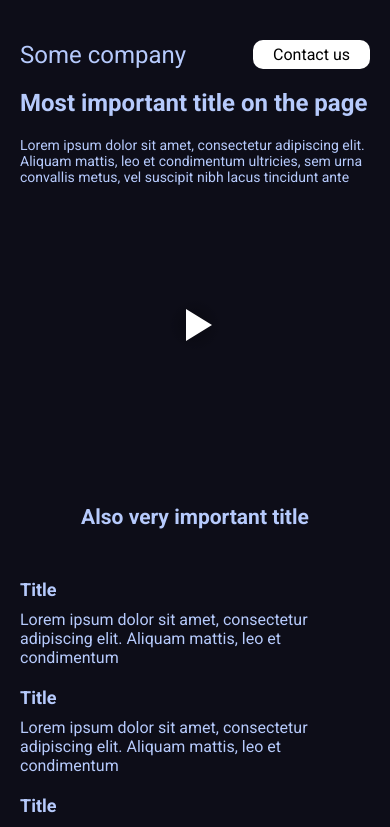
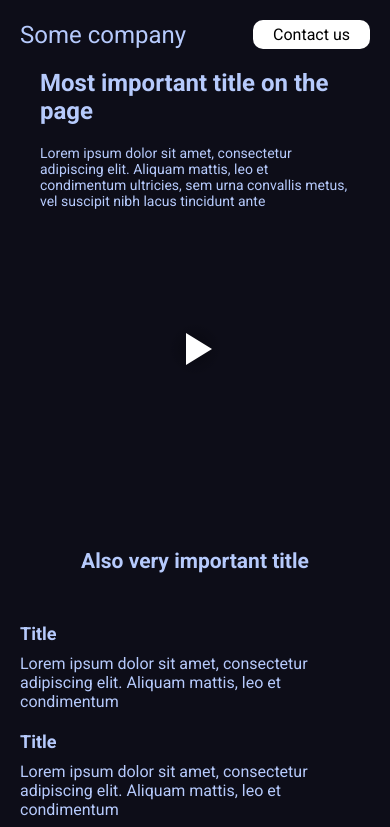
Before and after one commit to sparkkkd/cadex-task, a React (Vite) app: page / in a window 390 px wide. Shown: the top 827 px of the page. Built offline with nearby package versions, Linux system fonts and the light colour scheme; no server answers.

Commit message:
Container component / Hero section adaptive

```diff
--- a/src/App.module.sass
+++ b/src/App.module.sass
@@ -11,11 +11,6 @@ body
   color: #b6cafc
   font-family: Roboto
 
-.container
-  max-width: 1240px
-  padding: 20px
-  margin: 0 auto
-
 h1, h2, h3, h4, h5, h6
   margin: 0
   padding: 0
--- /dev/null
+++ b/src/UI/Container/Container.module.sass
@@ -0,0 +1,4 @@
+.container
+  max-width: 1240px
+  padding: 20px
+  margin: 0 auto
--- /dev/null
+++ b/src/UI/Container/Container.tsx
@@ -0,0 +1,9 @@
+import styles from './Container.module.sass'
+
+interface ContainerProps {
+	children: JSX.Element
+}
+
+export default function Container({ children }: ContainerProps) {
+	return <div className={styles.container}>{children}</div>
+}
--- a/src/components/Features/Features.tsx
+++ b/src/components/Features/Features.tsx
@@ -1,10 +1,12 @@
-import Button from '../../UI/MainButton/Button'
+import Button from '../../UI/Button/Button'
+import Container from '../../UI/Container/Container'
 import styles from './Features.module.sass'
 
 import { FEATURES } from './constant'
 
 export default function Features() {
 	return (
+		<Container>
 			<div className={styles.container}>
 				<h2 className={styles.title}>Also very important title</h2>
 				<div className={styles.featuresContainer}>
@@ -17,5 +19,6 @@ export default function Features() {
 				</div>
 				<Button link='/contacts' text='Contact us' />
 			</div>
+		</Container>
 	)
 }
--- a/src/components/Header/Header.module.sass
+++ b/src/components/Header/Header.module.sass
@@ -1,13 +1,17 @@
 .container
   width: 100%
   position: sticky
-  padding: 20px 0px
+  padding: 20px 20px
   top: 0
+  z-index: 999
+  background-color: #0d0d18
+
+.wrapper
+  max-width: 1240px
+  margin: 0 auto
   display: flex
   justify-content: space-between
   align-items: center
-  background-color: #0d0d18
-  z-index: 999
 
 .logo
   font-size: 32px
--- a/src/components/Header/Header.tsx
+++ b/src/components/Header/Header.tsx
@@ -1,4 +1,5 @@
-import Button from '../../UI/MainButton/Button'
+import Button from '../../UI/Button/Button'
+import Container from '../../UI/Container/Container'
 import styles from './Header.module.sass'
 
 import { Link } from 'react-router-dom'
@@ -6,10 +7,12 @@ import { Link } from 'react-router-dom'
 export default function Header() {
 	return (
 		<div className={styles.container}>
-			<Link className={styles.logo} to={`/`}>
-				Some company
-			</Link>
-			<Button link='/contacts' text='Contact us' />
+			<div className={styles.wrapper}>
+				<Link className={styles.logo} to={`/`}>
+					Some company
+				</Link>
+				<Button link='/contacts' text='Contact us' />
+			</div>
 		</div>
 	)
 }
--- /dev/null
+++ b/src/components/Hero/Hero.module.sass
@@ -0,0 +1,29 @@
+.container
+  padding: 100px 0px
+  margin-top: 50px
+  display: flex
+  flex-direction: column
+  justify-content: center
+  align-items: center
+  background-color: #0047a4
+
+.title
+  margin-bottom: 40px
+  font-size: 40px
+  color: #fff
+
+// Media
+@media screen and ( max-width: 1205px )
+  .container
+    padding: 60px 0px
+
+  .title
+    font-size: 34px
+
+@media screen and ( max-width: 505px )
+  .container
+    padding: 30px 0px
+
+  .title
+    margin-bottom: 20px
+    font-size: 24px
--- /dev/null
+++ b/src/components/Hero/Hero.tsx
@@ -0,0 +1,11 @@
+import Button from '../../UI/Button/Button'
+import styles from './Hero.module.sass'
+
+export default function Hero() {
+	return (
+		<div className={styles.container}>
+			<h3 className={styles.title}>Less important title</h3>
+			<Button text='Contact us' link='/contacts' />
+		</div>
+	)
+}
--- a/src/components/Intro/Intro.module.sass
+++ b/src/components/Intro/Intro.module.sass
@@ -2,6 +2,7 @@
   display: flex
   justify-content: space-between
   height: 300px
+  padding: 0px 40px
 
 .left
   flex-basis: 30%
--- a/src/pages/main/Main.tsx
+++ b/src/pages/main/Main.tsx
@@ -3,12 +3,14 @@ import styles from './Main.module.sass'
 // Components
 import Intro from '../../components/Intro/Intro'
 import Features from '../../components/Features/Features'
+import Hero from '../../components/Hero/Hero'
 
 export default function Main() {
 	return (
-		<div className={styles.container}>
+		<>
 			<Intro />
 			<Features />
-		</div>
+			<Hero />
+		</>
 	)
 }
```
Also changed, not shown: src/UI/Button/Button.module.sass (renamed from src/UI/MainButton/Button.module.sass), src/UI/Button/Button.tsx (renamed from src/UI/MainButton/Button.tsx). Lines whose indentation alone changed are shown as unchanged.
